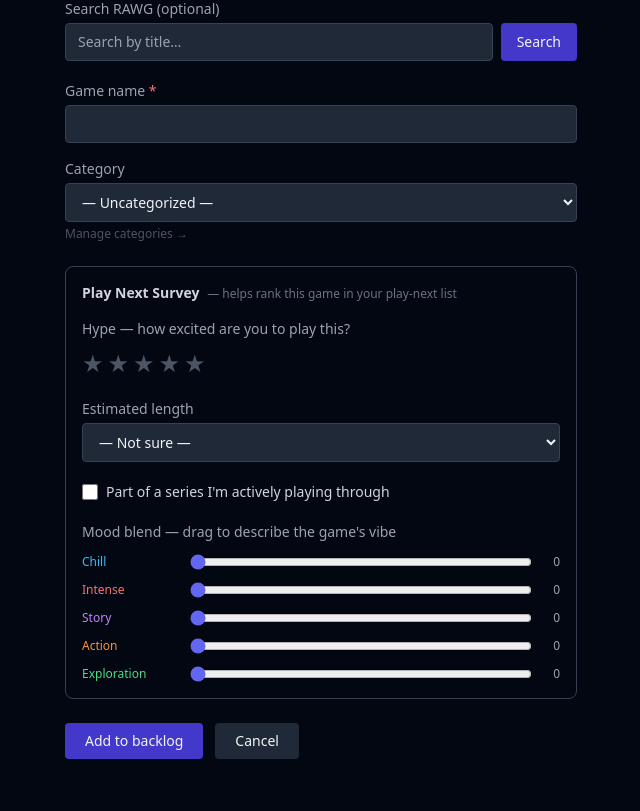
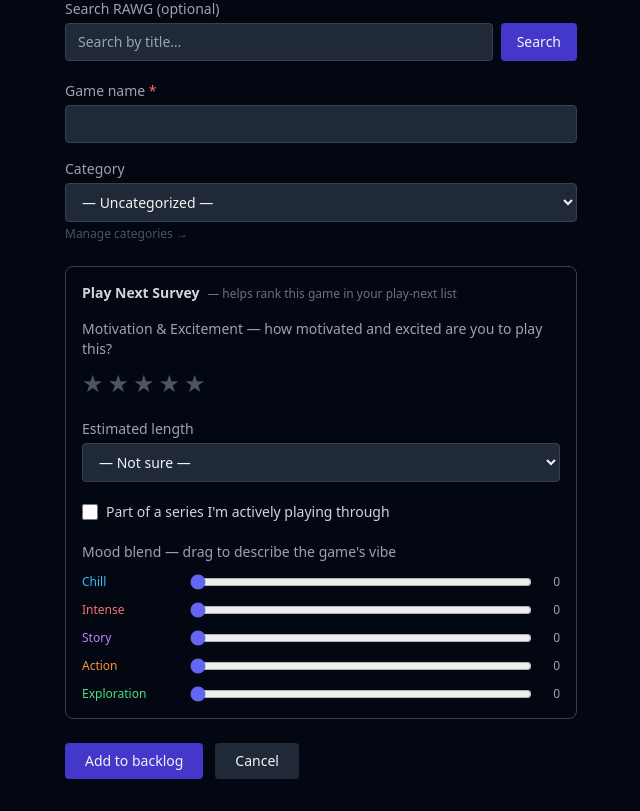
Before and after one commit to Wylderfan/game-journal, a Flask app: page /backlog/add in a window 1280 px wide. Shown: the part 142-953 px from the top of the page, without its empty margins (87-727 px from the left). Before the commit the page ends 901 px from the top, so only its background shows below. Run offline with Flask 3, Linux system fonts and the light colour scheme; some libraries are stand-ins or nearby versions.

Commit message:
fix: play next shows score, rename hype to motivation & excitement
- play_next() passes computed scores dict to template
- Play Next list shows numeric score badge instead of hype stars
- Rename 'Hype' label to 'Motivation & Excitement' in backlog add form,
  playing edit form, playing index card, and playing detail page
- Update play next description text and algorithm comment to match

Co-Authored-By: Claude Sonnet 4.6 <noreply@anthropic.com>

```diff
--- a/app/blueprints/backlog.py
+++ b/app/blueprints/backlog.py
@@ -17,7 +17,7 @@ def _play_next_score(game):
     Compute a priority score for play-next ordering (higher = play sooner).
 
     Factors:
-      - Hype (1–5 stars)               → 0–50 pts
+      - Motivation & Excitement (1–5)   → 0–50 pts
       - Series continuity bonus         → +25 pts
       - Estimated length (shorter wins) → 0–20 pts
       - Category rank bonus             → rank 1 = +30, rank 2 = +25 … rank 7+ = 0
@@ -116,7 +116,8 @@ def play_next():
         .all()
     )
     ranked = sorted(backlog_games + active_games, key=_play_next_score, reverse=True)
-    return render_template("backlog/play_next.html", ranked=ranked)
+    scores = {game.id: _play_next_score(game) for game in ranked}
+    return render_template("backlog/play_next.html", ranked=ranked, scores=scores)
 
 
 @backlog_bp.route("/<int:game_id>/promote", methods=["POST"])
--- a/app/templates/backlog/add.html
+++ b/app/templates/backlog/add.html
@@ -65,7 +65,7 @@
 
       <!-- Hype -->
       <div class="mb-5">
-        <label class="block text-sm text-gray-400 mb-2">Hype — how excited are you to play this?</label>
+        <label class="block text-sm text-gray-400 mb-2">Motivation & Excitement — how motivated and excited are you to play this?</label>
         <div class="flex gap-1" id="hype-stars">
           {% for i in range(1, 6) %}
             <button type="button" data-group="hype" data-val="{{ i }}"
--- a/app/templates/playing/detail.html
+++ b/app/templates/playing/detail.html
@@ -75,7 +75,7 @@
     <h2 class="text-xs font-semibold text-gray-500 uppercase tracking-wider mb-3">Ratings</h2>
     <div class="flex flex-col gap-3 text-sm">
       <div class="flex items-center gap-3">
-        <span class="w-20 text-gray-400">Hype</span>
+        <span class="w-28 text-gray-400">Motivation</span>
         {{ stars(game.hype) }}
         {% if not game.hype %}<span class="text-gray-600 text-xs">unrated</span>{% endif %}
       </div>
--- a/app/templates/playing/form.html
+++ b/app/templates/playing/form.html
@@ -57,7 +57,7 @@
 
     <!-- Hype -->
     <div class="mb-4">
-      <label class="block text-sm text-gray-400 mb-2">Hype — how excited are you to play this?</label>
+      <label class="block text-sm text-gray-400 mb-2">Motivation & Excitement — how motivated and excited are you to play this?</label>
       <div class="flex gap-1" id="hype-stars">
         {% for i in range(1, 6) %}
           <button type="button" data-group="hype" data-val="{{ i }}"
--- a/app/templates/playing/index.html
+++ b/app/templates/playing/index.html
@@ -58,7 +58,7 @@
     {% endif %}
 
     <div class="flex items-center gap-2 text-xs text-gray-400">
-      <span class="w-10 shrink-0">Hype</span>
+      <span class="w-20 shrink-0">Motivation</span>
       {{ stars(game.hype) }}
     </div>
 
```
Also changed, not shown: app/templates/backlog/play_next.html (+2 -5 lines).
